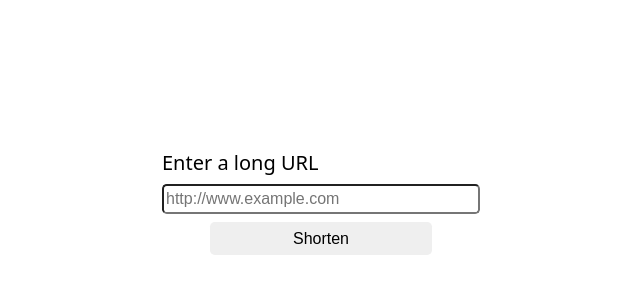
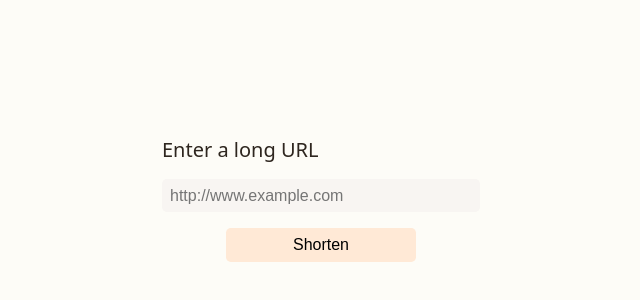
Before and after one commit to dragonman225-alt/shorturl, a React (Create React App) app in the folder frontend/: page / in a window 1280 px wide. Shown: the part 198-498 px from the top of the page, without its empty margins (319-959 px from the left). Built offline with nearby package versions, Linux system fonts and the light colour scheme.

Commit message:
feat(frontend): improve styles

```diff
--- a/frontend/src/App.module.scss
+++ b/frontend/src/App.module.scss
@@ -4,6 +4,8 @@
   display: flex;
   justify-content: center;
   align-items: center;
+  color: hsl(28deg, 20%, 15%);
+  background: rgb(253, 252, 247);
 }
 
 .widget {
@@ -11,32 +13,46 @@
   flex-direction: column;
   width: 100%;
   max-width: 350px;
-  padding: 1rem;
+  padding: 1rem 1rem 1.4rem;
+  --focus-outline-color: hsla(28deg, 50%, 25%, 0.3);
 
   label {
     display: block;
     font-size: 1.25rem;
-    margin-bottom: 0.5rem;
+    margin-bottom: 1rem;
   }
 
   input {
-    margin-bottom: 0.5rem;
+    padding: 0.3rem 0.5rem;
+    margin-bottom: 1rem;
+    border: none;
+    background: hsl(28deg, 30%, 96%);
+
+    &:focus-visible {
+      outline: 3px solid var(--focus-outline-color);
+    }
   }
 
   button {
     align-self: center;
     padding: 0.3rem 1rem;
-    width: 70%;
+    width: 60%;
     min-width: 7rem;
     border: none;
     transition: background 30ms ease-in-out;
+    background: hsl(28deg, 100%, 92%);
+    cursor: pointer;
 
     &:hover {
-      background: rgba(0, 0, 0, 0.08);
+      background: hsl(28deg, 90%, 88%);
     }
 
     &:active {
-      background: rgba(0, 0, 0, 0.16);
+      background: hsl(28deg, 90%, 84%);
+    }
+
+    &:focus-visible {
+      outline: 3px solid var(--focus-outline-color);
     }
   }
 
@@ -51,5 +67,6 @@
 
 .error {
   padding: 0.5rem;
+  margin-bottom: 1rem;
   color: rgb(218, 65, 65);
 }
```
